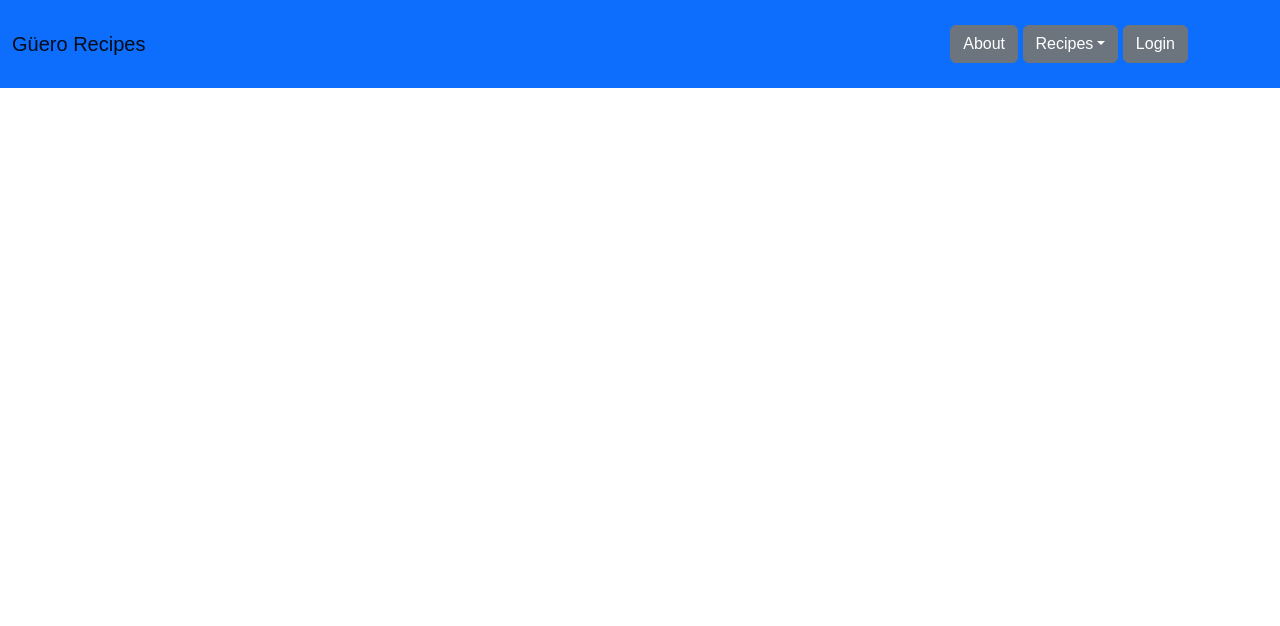
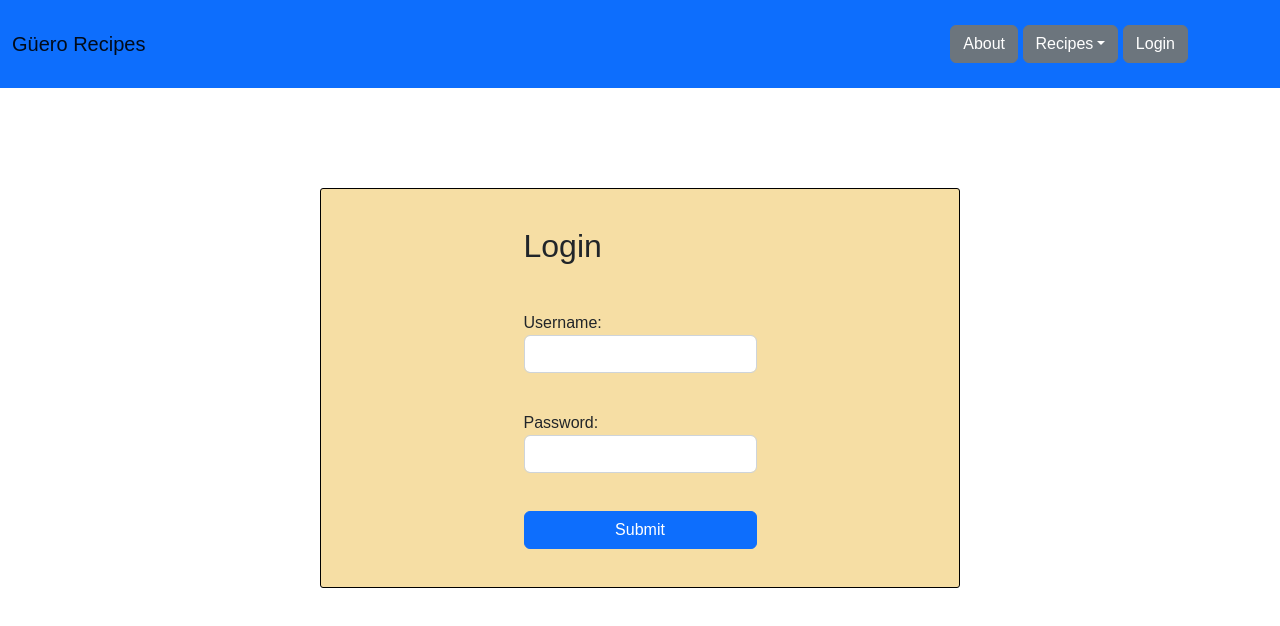
Before and after one commit to mkm02/startup, a plain HTML site: page login.html in a window 1280 px wide. Drawn offline with nearby package versions, Linux system fonts and the light colour scheme.

Commit message:
Created login form

```diff
--- a/login.html
+++ b/login.html
@@ -38,7 +38,22 @@
       </nav>
     </header>
 
-    <main>
+    <main class="loginmain">
+        <div class="loginmenu">
+            <h2>Login</h2>
+            <div>
+                <label for="username">Username:</label>
+                <input type="text" class="form-control" id="username" name="username" required>
+            </div>
+
+            <div>
+                <label for="password">Password:</label>
+                <input type="password" class="form-control" id="password" name="password" required>
+            </div>
+
+            <button type="submit" class="btn btn-primary">Submit</button>
+
+        </div>
 
     </main>
 
--- a/styles.css
+++ b/styles.css
@@ -224,3 +224,23 @@ a.navlink {
     border: dotted black 1px;
     border-radius: 3px;
 }
+
+.loginmain {
+    display: flex;
+    justify-content: center;
+    flex-direction: row;
+    padding-top: 100px;
+}
+
+.loginmenu {
+    display: flex;
+    flex-wrap: wrap;
+    flex-direction: column;
+    align-content: space-around;
+    width: 50vw;
+    height: 50vh;
+    justify-content: space-evenly;
+    border: solid black 1px;
+    border-radius: 3px;
+    background-color: rgba(239, 198, 95, 0.568);
+}
```
